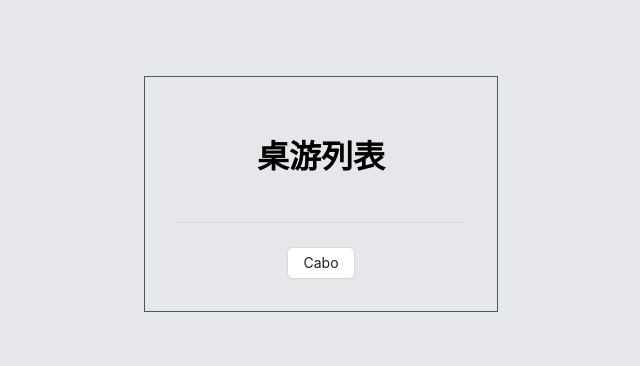
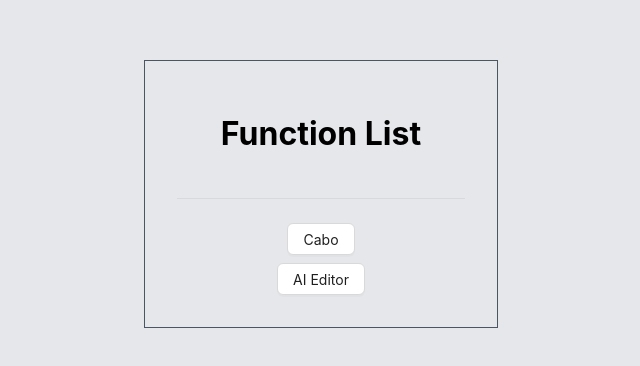
Before and after one commit to soquixotic/blog, a React (Create React App) app: page / in a window 1280 px wide. Shown: the part 206-572 px from the top of the page, without its empty margins (319-959 px from the left). Built offline with nearby package versions, Linux system fonts and the light colour scheme.

Commit message:
feat: add ai editor

```diff
--- a/package.json
+++ b/package.json
@@ -9,6 +9,8 @@
     "antd": "^5.10.1",
     "react": "^18.2.0",
     "react-dom": "^18.2.0",
+    "react-markdown-editor-lite": "^1.3.4",
+    "markdown-it": "^13.0.2",
     "react-router-dom": "^6.16.0",
     "react-scripts": "5.0.1",
     "web-vitals": "^2.1.4"
--- a/src/App.js
+++ b/src/App.js
@@ -2,6 +2,7 @@ import "./App.css";
 import { BrowserRouter, Routes, Route } from "react-router-dom";
 import { Homepage } from "./pages/home";
 import { CaboEntryPage } from "./pages/cabo";
+import { AIEditorPage } from "./pages/ai-editor";
 import { CaboScoreBoardPage } from "./pages/cabo/score-board";
 
 function App() {
@@ -12,6 +13,7 @@ function App() {
           <Route path="/" element={<Homepage />} />
           <Route path="/cabo" element={<CaboEntryPage />} />
           <Route path="/cabo/board" element={<CaboScoreBoardPage />} />
+          <Route path="/ai-editor" element={<AIEditorPage />} />
         </Routes>
       </BrowserRouter>
     </div>
--- /dev/null
+++ b/src/pages/ai-editor/index.js
@@ -0,0 +1,37 @@
+import React, { useCallback, useState } from "react";
+
+import MarkdownIt from "markdown-it";
+import MdEditor from "react-markdown-editor-lite";
+// import style manually
+import "react-markdown-editor-lite/lib/index.css";
+import { Button, Flex } from "antd";
+
+const mdParser = new MarkdownIt(/* Markdown-it options */);
+
+export function AIEditorPage() {
+  const [text, setText] = useState("");
+  const handleEditorChange = useCallback(({ _, text: newText }) => {
+    console.log("handleEditorChange", newText);
+    setText(newText);
+  }, []);
+  const handleContinueWriting = useCallback(() => {
+    const newText = text + "`<The function is still under development>`";
+    setText(newText);
+  }, [text]);
+
+  return (
+    <Flex vertical className="w-full h-full p-4">
+      <h1>AI Editor</h1>
+      <Button className="w-fit mb-4" onClick={handleContinueWriting}>
+        Continue writing
+      </Button>
+
+      <MdEditor
+        style={{ height: "100%" }}
+        value={text}
+        renderHTML={(text) => mdParser.render(text)}
+        onChange={handleEditorChange}
+      />
+    </Flex>
+  );
+}
--- a/src/pages/home/index.js
+++ b/src/pages/home/index.js
@@ -9,15 +9,23 @@ export function Homepage() {
         vertical
         className="justify-center items-center p-8 border border-gray-600 w-72 border-solid"
       >
-        <h1 className="text-lg font-bold">桌游列表</h1>
+        <h1 className="text-lg font-bold">Function List</h1>
         <Divider />
         <Button
+          className="mb-2"
           onClick={() => {
             navigate("/cabo");
           }}
         >
           Cabo
         </Button>
+        <Button
+          onClick={() => {
+            navigate("/ai-editor");
+          }}
+        >
+          AI Editor
+        </Button>
       </Flex>
     </Flex>
   );
```
Also changed, not shown: 1 other file (tests, documents, lock files or other folders).
